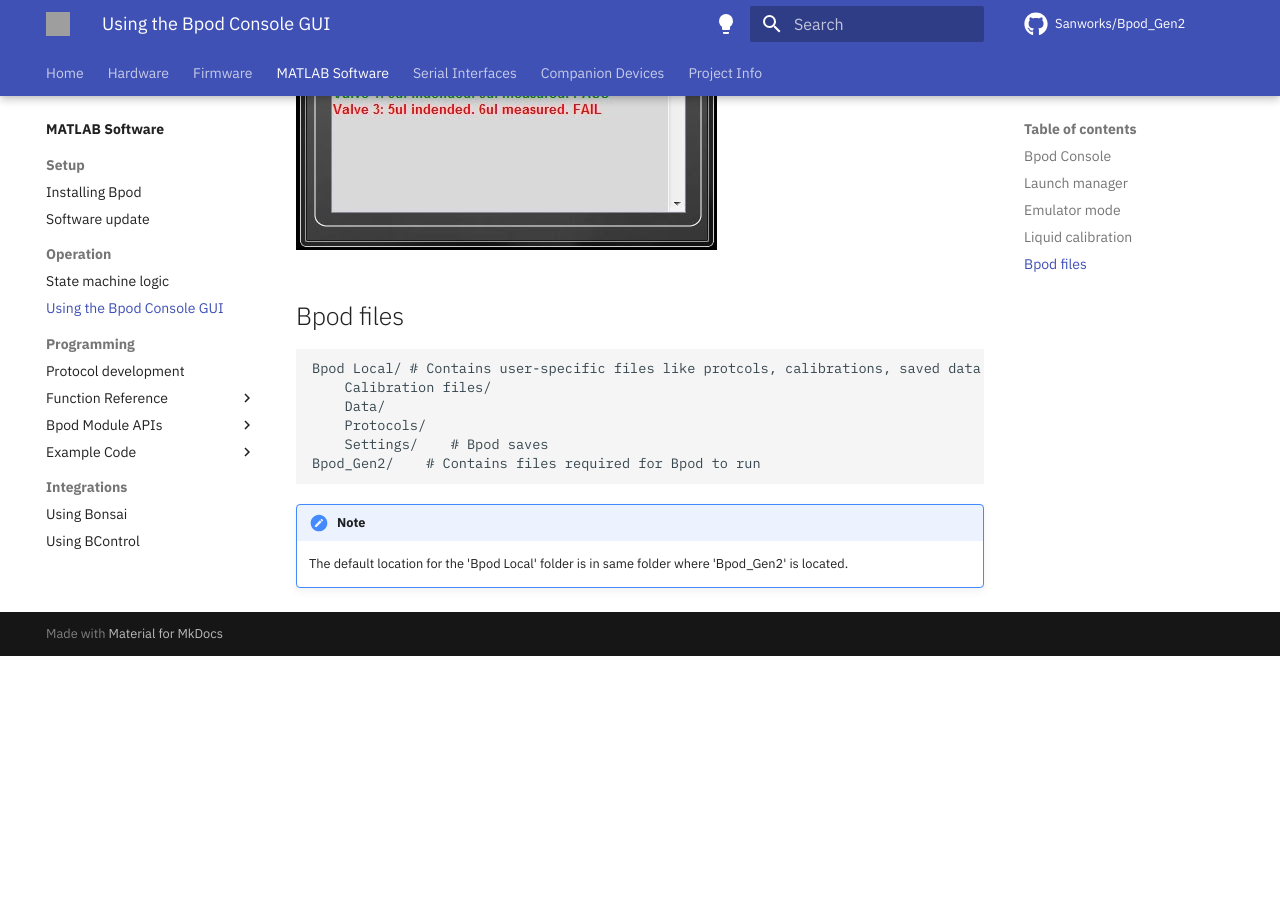
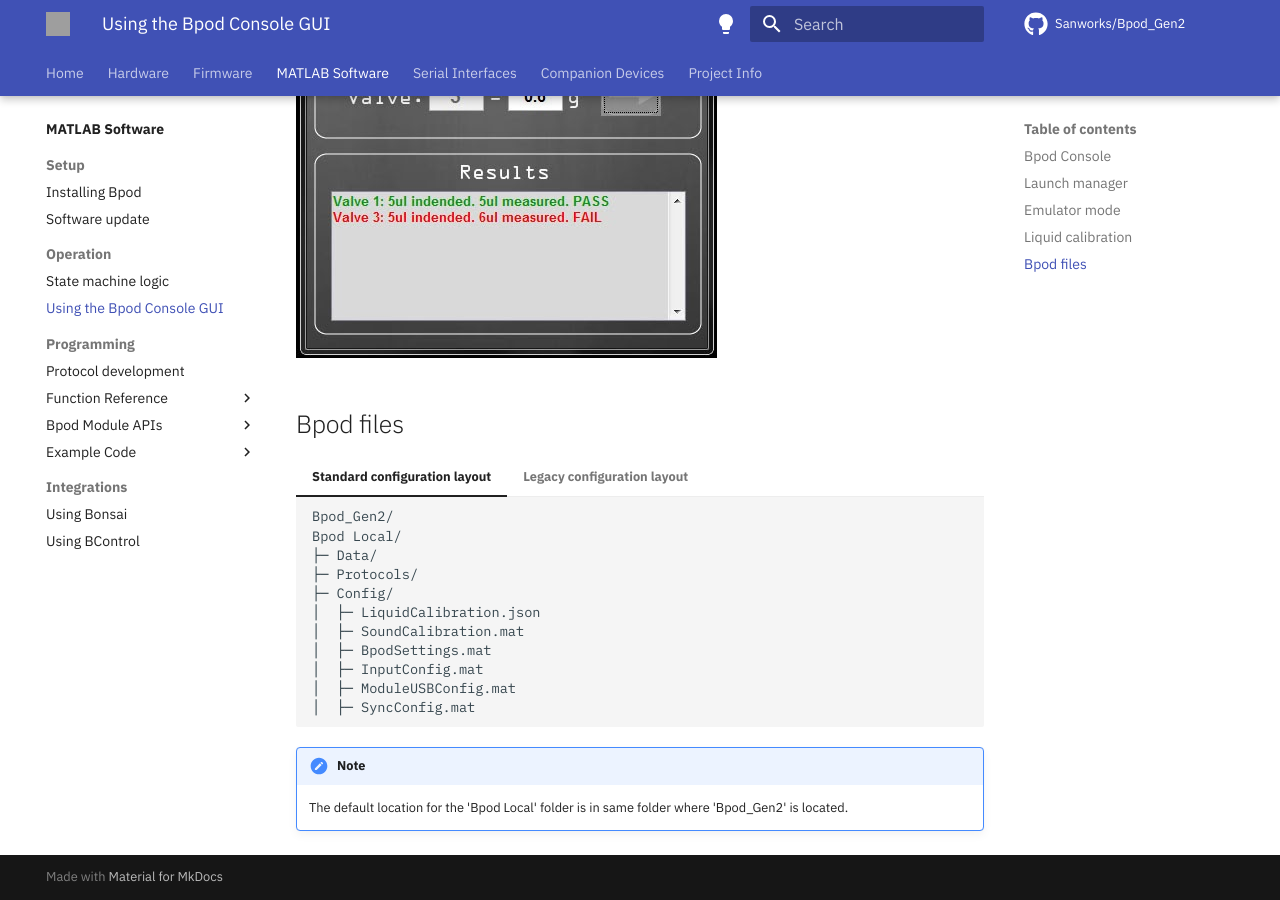
Before and after one commit to sanworks/Bpod_Wiki, an MkDocs documentation site: the page built from docs/user-guide/bpod-gui.md, in a window 1280 px wide and 900 px high, scrolled down 7587 px. Built offline with MkDocs 1.6.1 and Material for MkDocs 9.7.7, drawn with Linux system fonts in a browser that asks for light colours; some web fonts are replaced; comment, search, counter and statistics services are not loaded; before the commit the page ends 8243 px from its top, so only the background shows below that; some of the changed text lies outside the part shown; grey boxes are pictures that could not be loaded.

````diff
--- a/docs/user-guide/bpod-gui.md
+++ b/docs/user-guide/bpod-gui.md
@@ -116,7 +116,10 @@
 - Currently, only the state machine's onboard channels are supported. If your protocol depends on Bpod modules or other external hardware, you will have to run your protocol with the hardware present.
 
 ## Liquid calibration
-Solenoid valves connected to each behavior port (we recommend [these](http://www.google.com/url?q=http%3A%2F%2Fwww.theleeco.com%2Felectro-fluidic-systems%2Fsolenoid-valves%2Flhd%2Fsoft-tube-ported-style.cfm&sa=D&sntz=1&usg=AOvVaw1w0EV-e7R4MRGhzhhuY39h) for their fast action) can gate the gravity flow of liquid reward from an elevated reservoir to the test subject below. When writing your protocol, you might want to deliver a 5µl of liquid reward to a mouse - but how long should you open the valve to achieve this? The `GetValveTimes()` function will solve this for you, by reading from a calibration curve you create. Here's how to create and manage calibration curves:
+Solenoid valves connected to each behavior port (we recommend [these](http://www.google.com/url?q=http%3A%2F%2Fwww.theleeco.com%2Felectro-fluidic-systems%2Fsolenoid-valves%2Flhd%2Fsoft-tube-ported-style.cfm&sa=D&sntz=1&usg=AOvVaw1w0EV-e7R4MRGhzhhuY39h) for their fast action) can gate the gravity flow of liquid reward from an elevated reservoir to the test subject below.
+When writing your protocol, you might want to deliver a 5µl of liquid reward to a mouse - but how long should you open the valve to achieve this?
+The `GetValveTimes()` function will solve this for you, by reading from a calibration curve you create.
+Here's how to create and manage calibration curves:
 
 <!-- ### Step 1. Launch the calibration manager -->
 <!-- Original wiki has no step 2 heading -->
@@ -147,15 +153,39 @@
 
 ## Bpod files
 
+=== "Standard configuration layout"
 
-```
-Bpod Local/ # Contains user-specific files like protcols, calibrations, saved data
-    Calibration files/
-    Data/
-    Protocols/
-    Settings/    # Bpod saves
-Bpod_Gen2/    # Contains files required for Bpod to run
-```
+    ```
+    Bpod_Gen2/
+    Bpod Local/
+    ├─ Data/
+    ├─ Protocols/
+    ├─ Config/
+    │  ├─ LiquidCalibration.json
+    │  ├─ SoundCalibration.mat
+    │  ├─ BpodSettings.mat
+    │  ├─ InputConfig.mat
+    │  ├─ ModuleUSBConfig.mat
+    │  ├─ SyncConfig.mat
+    ```
+
+=== "Legacy configuration layout"
+
+    Default layout in <=1.8.1
+    ```
+    Bpod_Gen2/
+    Bpod Local/
+    ├─ Data/
+    ├─ Protocols/
+    ├─ Calibration Files/
+    │  ├─ LiquidCalibration.json
+    │  ├─ SoundCalibration.mat
+    ├─ Settings/
+    │  ├─ BpodSettings.mat
+    │  ├─ InputConfig.mat
+    │  ├─ ModuleUSBConfig.mat
+    │  ├─ SyncConfig.mat
+    ```
 
 !!! note
     The default location for the 'Bpod Local' folder is in same folder where 'Bpod_Gen2' is located.
--- a/mkdocs.yml
+++ b/mkdocs.yml
@@ -148,12 +148,15 @@
       line_spans: __span
       pygments_lang_class: true
   - pymdownx.inlinehilite
+  - pymdownx.details
   - pymdownx.snippets
   - pymdownx.superfences:
       custom_fences:
             - name: mermaid
               class: mermaid
               format: !!python/name:pymdownx.superfences.fence_code_format
+  - pymdownx.tabbed:
+      alternate_style: true
   - pymdownx.emoji:
       emoji_index: !!python/name:materialx.emoji.twemoji
       emoji_generator: !!python/name:materialx.emoji.to_svg
````
Also changed, not shown: other parts of docs/user-guide/bpod-gui.md (+3 -0 lines), docs/function-reference/liquid-calibration.md (+29 -0 lines).
